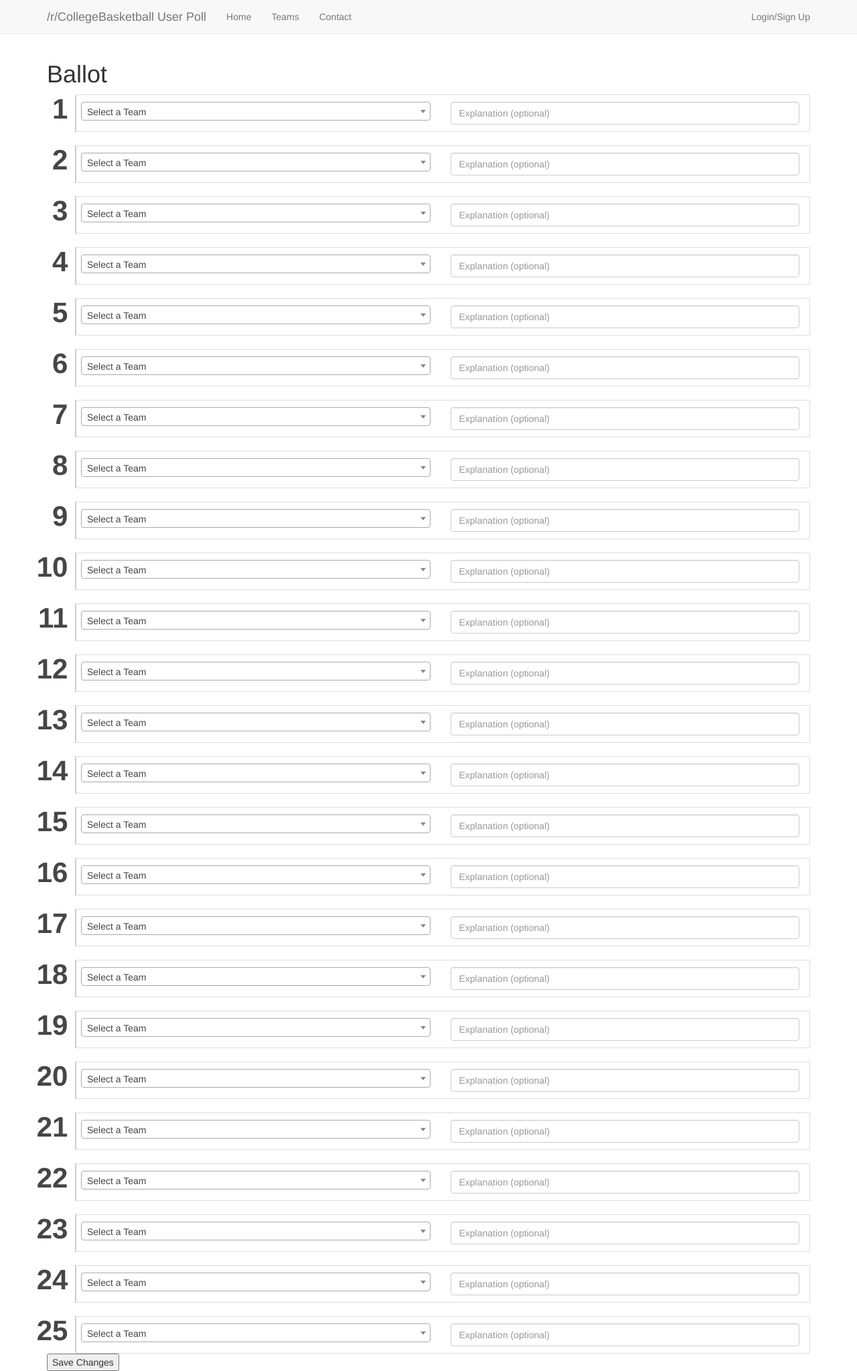
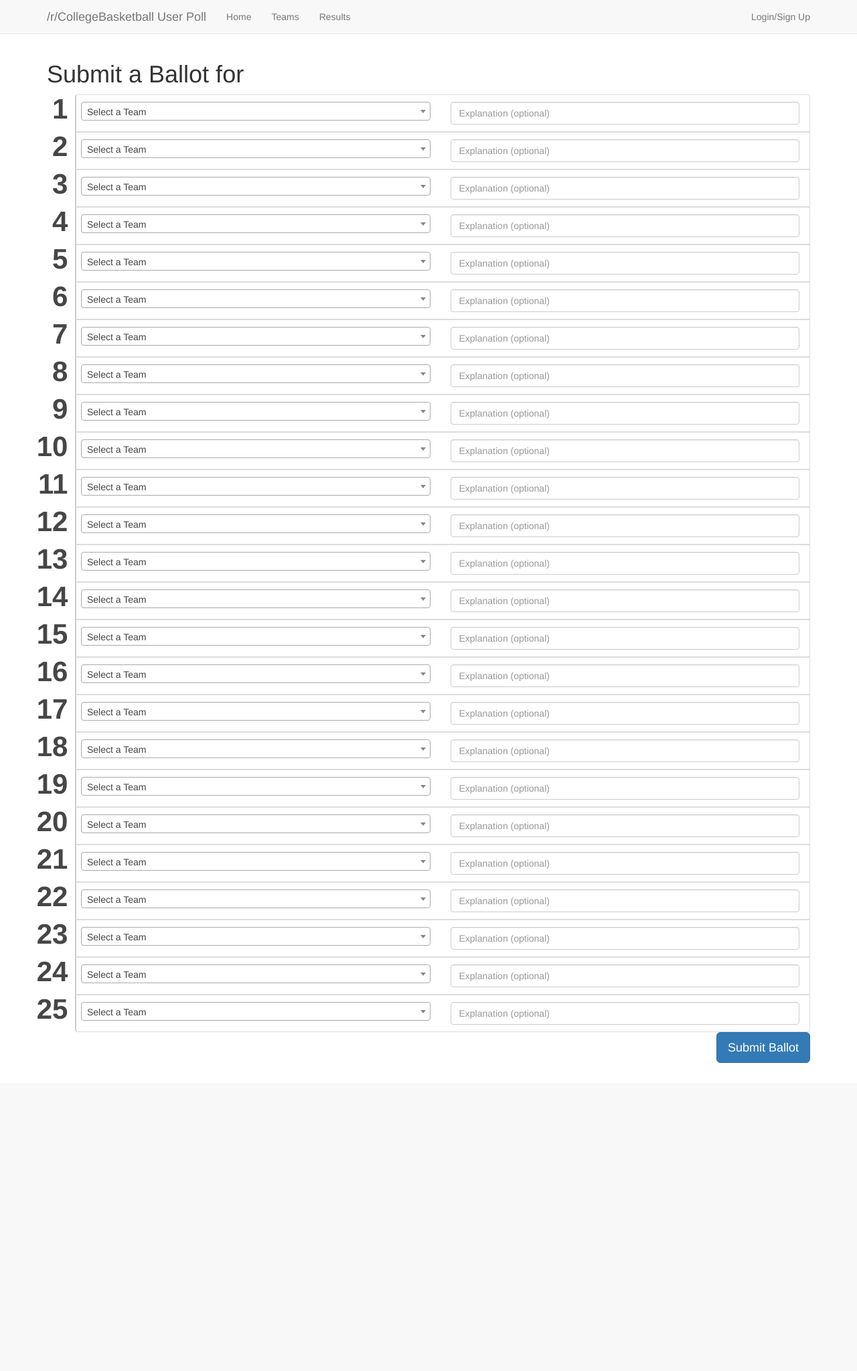
Before and after one commit to brandonsato/cbbpoll, a Flask app: template cbbpoll/templates/submitballot.html in a window 1280 px wide. Shown: the whole page at 67% size. After the commit the page ends 1587 px from the top, so only its background shows below. Run offline with Flask 2, Linux system fonts and the light colour scheme; the template is opened without the code that fills it: values that come from a table or form of the project are taken from there, others are empty; parts of the project's set-up code (start-up, migrations or seed data) failed here and were passed over; some libraries are stand-ins or nearby versions.

Commit message:
finish submit ballot template, results, tweak styling

```diff
--- a/cbbpoll/static/css/main.css
+++ b/cbbpoll/static/css/main.css
@@ -1,3 +1,7 @@
+body{
+    margin-bottom: 30px;
+}
+
 ol.ballot, ol.result {
     list-style-type: none;
     list-style-type: decimal !ie; /*IE 7- hack*/
@@ -10,7 +14,7 @@ ol.ballot, ol.result {
 }
 ol.ballot > li, ol.result > li{
     position: relative;
-    margin-bottom: 20px;
+    margin-bottom: 0;
     padding-left: 0.5em;
     min-height: 3em;
     border-left: 2px solid #CCCCCC;
--- a/cbbpoll/templates/base.html
+++ b/cbbpoll/templates/base.html
@@ -4,7 +4,7 @@
 {% set navigation_bar = [
     (url_for('index'), 'index', 'Home'),
     (url_for('teams'), 'teams', 'Teams'),
-    ('#contact', 'contact', 'Contact')
+    (url_for('polls'), 'results', 'Results')
 ] -%}
 {% set active_page = active_page|default('') -%}
 {% block head %}
@@ -46,6 +46,11 @@
           </ul>
           <ul class="nav navbar-nav navbar-right">
           {% if g.user.is_authenticated() %}
+            {% if g.user.is_pollster() %}
+            <li><div>
+              <a href="{{url_for('submitballot')}}" class="btn btn-primary navbar-btn">Create Ballot</a>
+            </div></li>
+            {% endif %}
             <li><a href="{{ url_for('user', nickname = g.user.nickname) }}">Your Profile</a></li>
             <li><a href="{{ url_for('logout') }}">Logout</a></li>
           {% else %}
--- a/cbbpoll/templates/submitballot.html
+++ b/cbbpoll/templates/submitballot.html
@@ -1,25 +1,23 @@
 {% extends "base.html" %}
 {% set active_page = "submitballot" %}
 {% block content %}
-<h1>Ballot</h1>
-{% for error in form.errors[votes] %}
-    <div class="alert alert-warning">
-        {{field}}{{error}}
-    </div>
-{% endfor %}
-
-<form action="" method="post" name="ballot" role="form">
+<h1>Submit a Ballot for </h1>
+  {{ wtf.form_errors(form, hiddens=True) }}
+<form method="post" name="ballot" role="form">
 {{form.hidden_tag()}}
 	<ol class="list-group ballot">
 {% for vote in form.votes %}
     <li class="list-group-item{% if vote.team.errors %} list-group-item-danger{% endif %}">
     	{% if vote.team.errors %}
+    		<div class="container">
     		{% for error in vote.team.errors %}
     		<div class="row">{{ error }}</div>
     		{% endfor %}
+    		</div>
     	{% endif %}
     	<div class="row">
     		<div class="col-md-6">
+    {{vote.hidden_tag()}}
     {{vote.team.label(class_="sr-only") }}
     {{vote.team(class_="team form-control") }}
         </div>
@@ -32,8 +30,11 @@
 
 {% endfor %}
 </ol>
-<input type="submit" value="Save Changes">
+<div class="row">
+<div class="col-md-12">{{form.submit(class_="btn btn-primary btn-lg pull-right")}}</div>
+</div>
 </form>
+</div>
 {% endblock %}
 
 {% block scripts %}
--- a/cbbpoll/templates/teams.html
+++ b/cbbpoll/templates/teams.html
@@ -1,4 +1,5 @@
 {% extends "base.html" %}
+{% set active_page = "teams" %}
 {% block content %}
 <h1>All Teams</h1>
 
--- a/cbbpoll/views.py
+++ b/cbbpoll/views.py
@@ -3,6 +3,17 @@ from flask.ext.login import login_user, logout_user, current_user, login_require
 from cbbpoll import app, db, lm, r
 from forms import LoginForm, EditProfileForm, PollBallotForm
 from models import User, Poll, Team, Ballot, Vote, Result
+from datetime import datetime
+
+def user_by_nickname(name):
+    return User.query.filter_by(nickname = name).first()
+
+def completed_polls():
+    return Poll.query.filter(Poll.closeTime < datetime.now()).order_by(Poll.closeTime.desc())
+
+def open_polls():
+    return Poll.query.filter(Poll.closeTime > datetime.now()).filter(Poll.openTime < datetime.now())
+
 
 @app.before_request
 def before_request():
@@ -47,7 +58,7 @@ def authorized():
     reddit_code = request.args.get('code', '')
     reddit_info = r.get_access_information(reddit_code)
     reddit_user = r.get_me()
-    user = User.query.filter_by(nickname = reddit_user.name).first()
+    user = user_by_nickname(reddit_user.name)
     if user is None:
       nickname = reddit_user.name
       user = User(nickname = nickname, role = 'u', accessToken = reddit_info['access_token'], refreshToken = reddit_info['refresh_token'])
@@ -68,7 +79,7 @@ def logout():
 
 @app.route('/user/<nickname>')
 def user(nickname):
-    user = User.query.filter_by(nickname = nickname).first()
+    user = user_by_nickname(nickname)
     if user == None:
         flash('User ' + nickname + ' not found.', 'warning')
         return redirect(url_for('index'))
@@ -96,17 +107,28 @@ def teams():
     return render_template('teams.html', teams=teams)
 
 @app.route('/submitballot', methods = ['GET', 'POST'])
+@login_required
 def submitballot():
+    poll = open_polls().first()
+    if not poll:
+        flash('No open polls', 'info')
+        return redirect(url_for('index'))
+    ballot = Ballot.query.filter_by(poll_id = poll.id).filter_by(user_id = g.user.id).first()
+    if ballot:
+        flash('Ballot already submitted to this poll', 'warning')
+        return redirect(url_for('index'))
     teams = Team.query.all()
     form = PollBallotForm()
     if form.validate_on_submit():
+        ballot = Ballot(updated = datetime.now(), poll_id = poll.id, user_id = g.user.id)
+        db.session.add(ballot)
+        db.session.commit()
+
         flash('Ballot submitted.', 'success')
-        flash(form.votes[1], 'warning')
         return redirect(url_for('index'))
-
     return render_template('submitballot.html', teams=teams, form=form)
 
-@app.route('/poll/<s>/<w>')
+@app.route('/poll/<int:s>/<int:w>')
 def results(s, w):
     poll = Poll.query.filter_by(season=s).filter_by(week=w).first();
     if not poll:
@@ -116,3 +138,17 @@ def results(s, w):
         flash('Poll has not yet completed. Please wait until '+ str(poll.closeTime), 'warning')
         return redirect(url_for('index'))
     return render_template('results.html', season=s, week=w, poll=poll, teams = Team.query)
+
+@app.route('/results')
+@app.route('/results/')
+@app.route('/results/<int:page>')
+def polls(page=1):
+    polls = completed_polls().paginate(page, 1, False).items;
+    poll = polls[page-1]
+    if not poll:
+        flash('No such poll', 'warning')
+        return redirect(url_for('index'))
+    elif not poll.has_completed:
+        flash('Poll has not yet completed. Please wait until '+ str(poll.closeTime), 'warning')
+        return redirect(url_for('index'))
+    return render_template('results.html', season=poll.season, week=poll.week, polls=polls, poll=poll, page=page, teams=Team.query)
```
Also changed, not shown: cbbpoll/admin.py (+1 -6 lines), cbbpoll/templates/results.html (+8 -34 lines), cbbpoll/templates/resulttable.html (added, +33 -0 lines).
